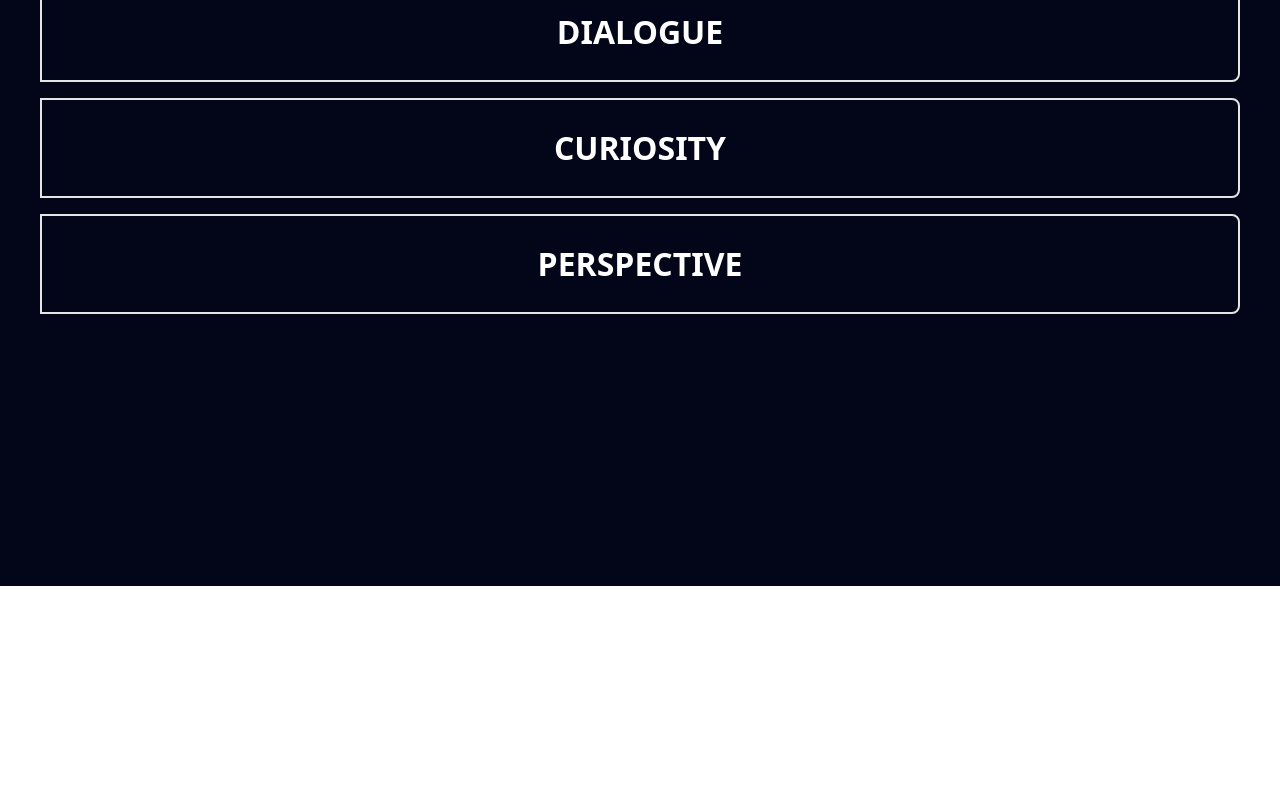
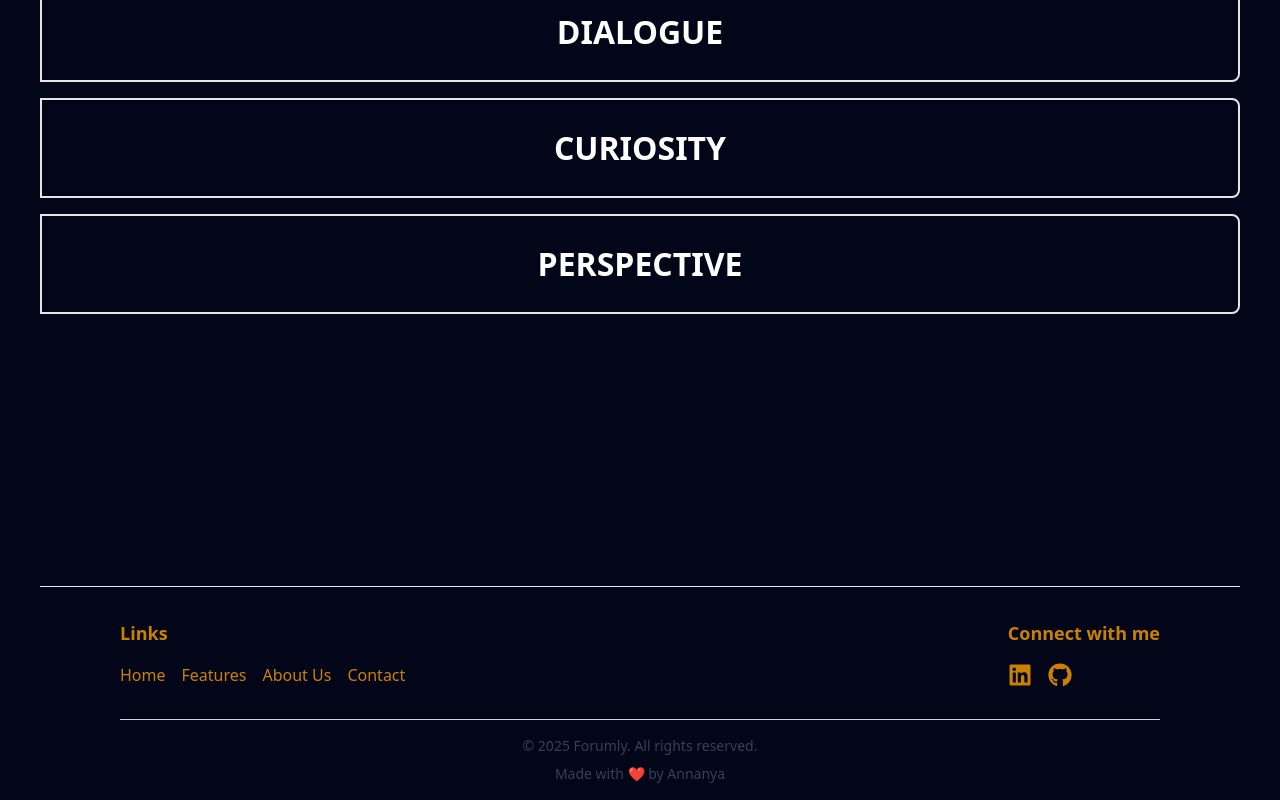
Before and after one commit to Annanyatiwary4/Forum_application, a React (Vite) app in the folder forumly_frontend/: page / in a window 1280 px wide. Shown: the part 1946-2746 px from the top of the page. Before the commit the page ends 2532 px from the top, so only its background shows below. Built offline with nearby package versions, Linux system fonts and the light colour scheme.

Commit message:
added footer

```diff
--- /dev/null
+++ b/forumly_frontend/src/Components/footer.jsx
@@ -0,0 +1,65 @@
+"use client";
+
+import React from "react";
+import { cn } from "@/lib/utils";
+import { FaLinkedin, FaGithub } from "react-icons/fa";
+
+export default function Footer() {
+  return (
+    <footer
+      className={cn(
+        "w-full border-t border-gray-200 dark:border-gray-700",
+        "bg-card-foreground dark:bg-background text-primary dark:text-white"
+      )}
+    >
+      {/* Top Links + Connect Section */}
+      <div className="max-w-7xl mx-auto px-5 md:px-10 lg:px-20 py-8 flex flex-col md:flex-row justify-between gap-8">
+
+        {/* Section Links */}
+        <div className="flex flex-col gap-4">
+          <h3 className="font-semibold text-lg">Links</h3>
+           <div className="flex gap-4">
+          <a href="#hero" className="hover:underline">Home</a>
+          <a href="#features" className="hover:underline">Features</a>
+          <a href="#about" className="hover:underline">About Us</a>
+          <a href="#contact" className="hover:underline">Contact</a>
+        </div>
+        </div>
+
+        {/* Connect with me */}
+        <div className="flex flex-col gap-4">
+          <h3 className="font-semibold text-lg">Connect with me</h3>
+          <div className="flex gap-4">
+            <a
+              href="https://www.linkedin.com/in/yourprofile"
+              target="_blank"
+              rel="noopener noreferrer"
+              className="hover:text-blue-600 dark:hover:text-blue-400 transition-colors"
+              aria-label="LinkedIn"
+            >
+              <FaLinkedin size={24} />
+            </a>
+            <a
+              href="https://github.com/yourusername"
+              target="_blank"
+              rel="noopener noreferrer"
+              className="hover:text-gray-800 dark:hover:text-gray-300 transition-colors"
+              aria-label="GitHub"
+            >
+              <FaGithub size={24} />
+            </a>
+          </div>
+        </div>
+      </div>
+
+      {/* Separator */}
+      <div className="border-t border-gray-300 dark:border-gray-600 mx-5 md:mx-10 lg:mx-20"></div>
+
+      {/* Bottom copyright */}
+      <div className="max-w-7xl mx-auto px-5 md:px-10 lg:px-20 py-4 text-sm flex flex-col items-center gap-2 text-gray-700 dark:text-gray-400">
+        <span>© {new Date().getFullYear()} Forumly. All rights reserved.</span>
+        <span>Made with ❤️ by Annanya</span>
+      </div>
+    </footer>
+  );
+}
--- a/forumly_frontend/src/Pages/landingPage.jsx
+++ b/forumly_frontend/src/Pages/landingPage.jsx
@@ -1,6 +1,7 @@
 // src/pages/LandingPage.jsx
 
 import Features from "@/Components/Features";
+import Footer from "@/Components/footer";
 import HeroSection from "@/Components/Hero";
 import Navbar from "@/Components/Navbar";
 import Menu from "@/Components/ui/quotes";
@@ -36,6 +37,10 @@ const LandingPage = () => {
       </main>
 
       {/* Footer */}
+      <section id="footer" className="  w-full  px-5 md:px-10 bg-card-foreground text-foreground dark:bg-background dark:text-primary-foreground">
+
+         <Footer />
+        </section>
 
     </div>
   );
```
